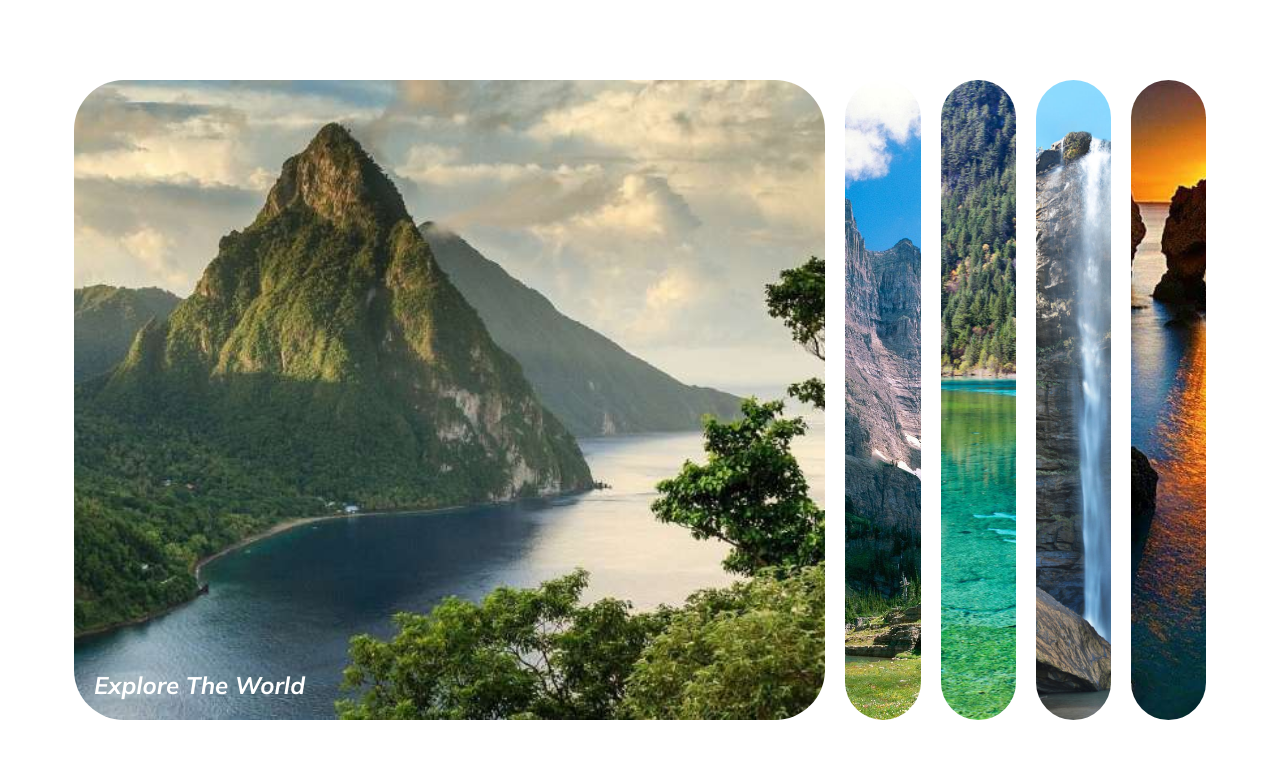
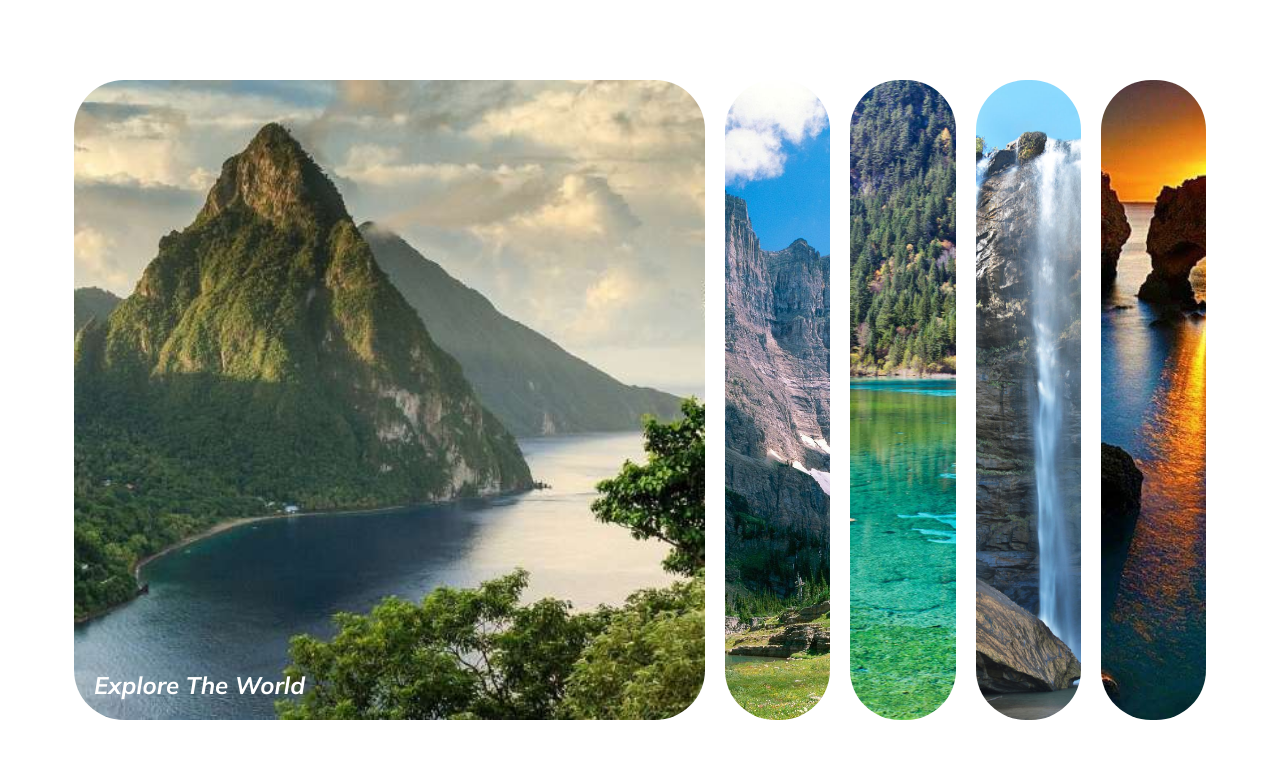
Before and after one commit to David10092013/Html-Css-Javascript-projects, a plain HTML site: page 2/index.html in a window 1280 px wide. Drawn offline with Linux system fonts and the light colour scheme.

Commit message:
Update style.css

```diff
--- a/2/style.css
+++ b/2/style.css
@@ -39,7 +39,7 @@ body {
   opacity: 0;
 }
 .panel.active {
-  flex: 5;
+  flex: 3;
 }
 
 .panel.active h3 {
```
